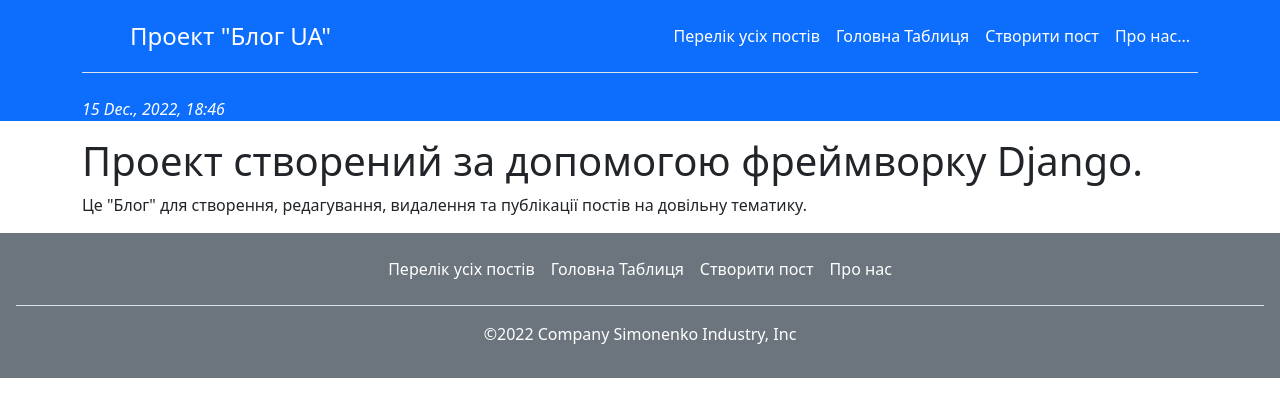
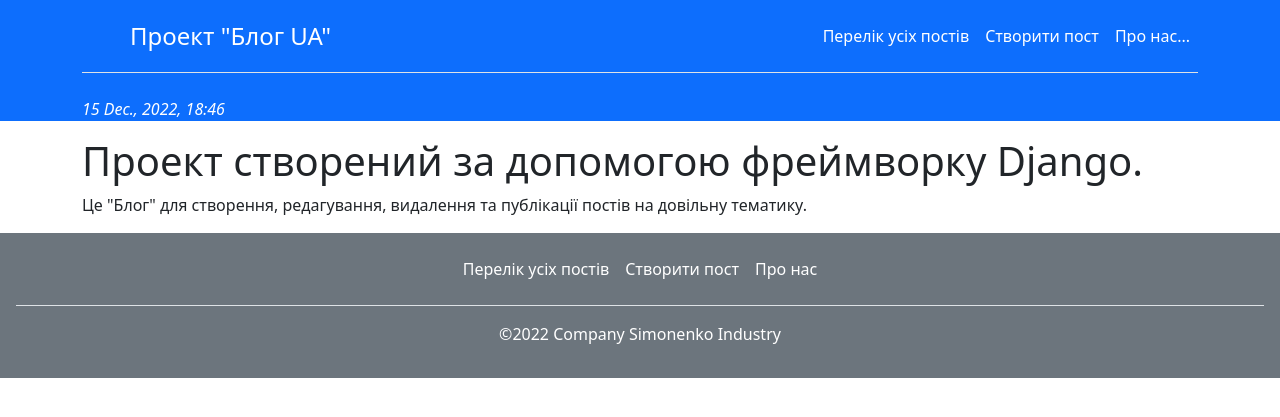
Before and after one commit to Simonenko75/Django_Project_Blog, a Django app: template blog/templates/blog/about.html in a window 1280 px wide. Shown: the top 417 px of the page. Run offline with Django 3.2, Linux system fonts and the light colour scheme; the template is opened without the code that fills it, so the values that code supplies are empty.

Commit message:
"change base"

```diff
--- a/blog/templates/blog/base.html
+++ b/blog/templates/blog/base.html
@@ -19,7 +19,6 @@
 
             <ul class="nav nav-pills">
                 <li><a href="{% url 'home' %}" class="nav-link px-2 link-dark text-white">Перелік усіх постів</a></li>
-                <li><a href="{% url 'blog' %}" class="nav-link px-2 link-dark text-white">Головна Таблиця</a></li>
                 <li><a href="{% url 'create_post' %}" class="nav-link px-2 link-dark text-white">Створити пост</a></li>
                 <li><a href="{% url 'about' %}" class="nav-link px-2 link-dark text-white">Про нас...</a></li>
             </ul>
@@ -28,7 +27,6 @@
     </div>
 </header>
 <body>
-
     <div class="container">
         {% block content %}{% endblock %}
     </div>
@@ -38,11 +36,10 @@
     <footer class="p-3 bg-secondary text-white">
         <ul class="nav justify-content-center border-bottom pb-3 mb-3">
             <li><a href="{% url 'home' %}" class="nav-link px-2 link-dark text-white">Перелік усіх постів</a></li>
-            <li><a href="{% url 'blog' %}" class="nav-link px-2 link-dark text-white">Головна Таблиця</a></li>
             <li><a href="{% url 'create_post' %}" class="nav-link px-2 link-dark text-white">Створити пост</a></li>
             <li><a href="{% url 'about' %}" class="nav-link px-2 link-dark text-white">Про нас</a></li>
         </ul>
-        <p class="text-center text-white">©2022 Company Simonenko Industry, Inc</p>
+        <p class="text-center text-white">©2022 Company Simonenko Industry</p>
     </footer>
 </body>
 </html>
--- a/blog/templates/blog/index.html
+++ b/blog/templates/blog/index.html
@@ -21,5 +21,4 @@ Posts
 {% else %}
     <p>В даному каталозі записи відсутні.</p>
 {% endif %}
-
 {% endblock %}
```
Also changed, not shown: blog/forms.py (line endings or trailing spaces), blog/templates/blog/create_post.html (line endings or trailing spaces), blog/urls.py (line endings or trailing spaces).
